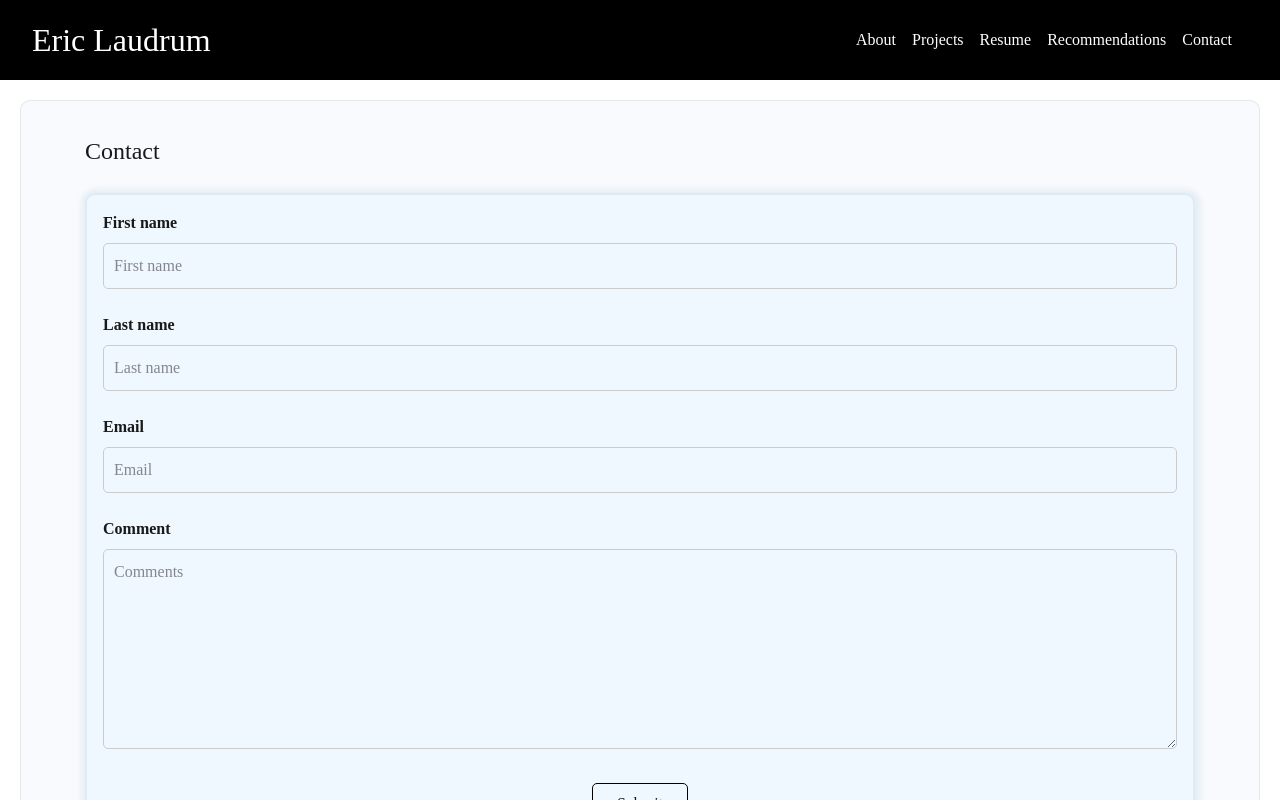
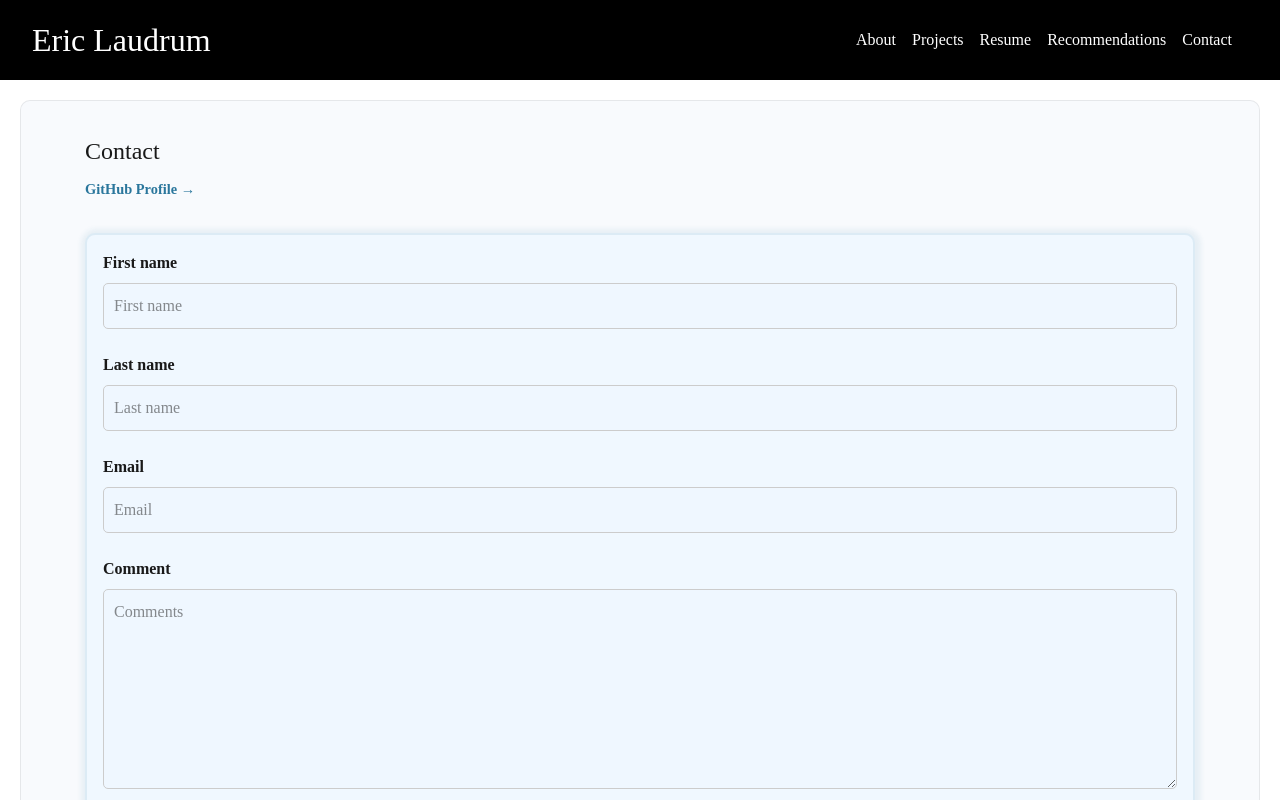
Before and after one commit to eric-laudrum/eric-laudrum.github.io, a Next.js app: page /contact in a window 1280 px wide. Shown: the top 800 px of the page. Built offline with nearby package versions, Linux system fonts and the light colour scheme.

Commit message:
add/ github profile link to contact page

```diff
--- a/src/app/contact/page.tsx
+++ b/src/app/contact/page.tsx
@@ -6,6 +6,18 @@ export default function ContactPage(){
         <main className="section-container">
             <h1 className="section-title">Contact</h1>
 
+
+            <div style={{ marginBottom: '2rem', marginTop: '-1rem' }}>
+                <a
+                    href="https://github.com/eric-laudrum"
+                    target="_blank"
+                    rel="noopener noreferrer"
+                    className="resume-link" // Reusing your existing hover styles
+                    style={{ fontWeight: 'bold', color: '#2a769c', fontSize: '0.9rem' }}
+                >
+                    GitHub Profile →
+                </a>
+            </div>
             <ContactForm />
 
         </main>
```
